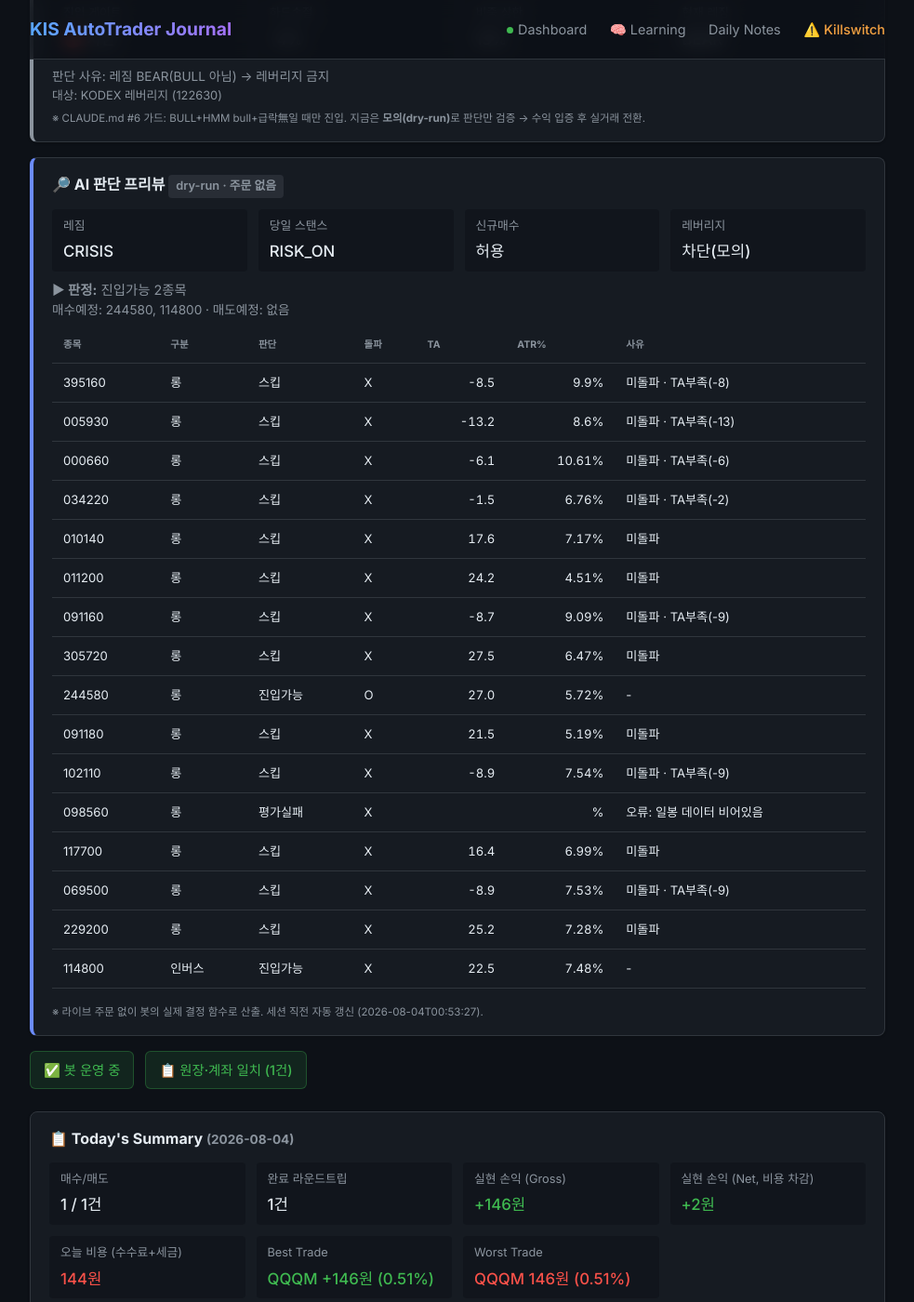
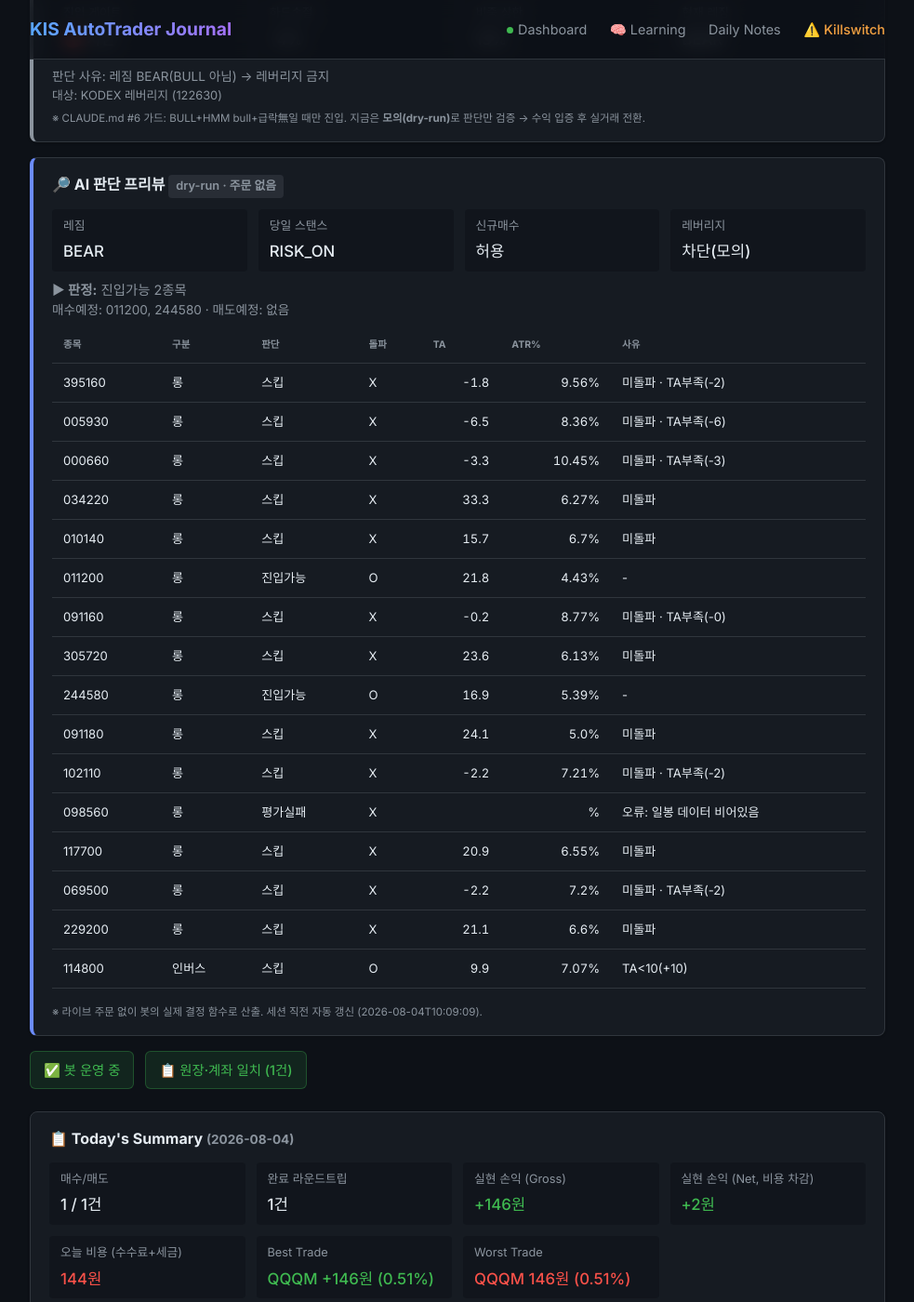
Before and after one commit to BudongJW/kis-trading-journal, a Jekyll site: the page built from index.html, in a window 1280 px wide and 1400 px high, scrolled down 645 px. Shown: the whole window at 93% size, without its empty margins (148-1131 px from the left). Built offline with Jekyll 4.4.1, drawn with Linux system fonts in a browser that asks for light colours; nearby versions of some CDN libraries.

Commit message:
auto: dry-run preview 08-04 01:10Z

```diff
--- a/_data/dry_run.json
+++ b/_data/dry_run.json
@@ -1,113 +1,103 @@
 {
-  "generated_at": "2026-08-04T00:53:27",
+  "generated_at": "2026-08-04T10:09:09",
   "mode": "DRY-RUN (읽기 전용, 주문 없음)",
   "market": {
-    "regime": "CRISIS",
+    "regime": "BEAR",
     "regime_blind": false,
-    "regime_detail": "카나리아 1/2 음전환 | ⚡급락 트리거 CRISIS → CAUTION에서 CRISIS 격상 (급락 CRISIS (1일 -8.9%, 3일 +10.8%))",
+    "regime_detail": "카나리아 1/2 음전환 | HMM bear (100%) → BEAR 격상",
     "day_stance": "RISK_ON",
     "day_stance_forced": true,
-    "briefing": "오늘 스탠스 수동강제 공격(RISK_ON) · 레짐 CRISIS·신뢰도 44% · 美 오버나이트 bullish(+1.0%) · 고변동(98.0%ile) · 예산 100%·최대 3종목·허용 롱/레버리지",
+    "briefing": "오늘 스탠스 수동강제 공격(RISK_ON) · 레짐 BEAR·신뢰도 41% · 美 오버나이트 bullish(+2.1%) · 고변동(96.0%ile) · 예산 100%·최대 3종목·허용 롱/레버리지",
     "blocks_new_buys": false
   },
   "gates": {
     "leverage_dry_run": true,
     "leverage_gate_allowed": false,
-    "leverage_gate_reason": "레짐 CRISIS(BULL 아님) → 레버리지 금지"
+    "leverage_gate_reason": "레짐 BEAR(BULL 아님) → 레버리지 금지"
   },
   "account": {
-    "cash": 23638,
-    "holdings_readable": {
-      "114800": 19
-    }
+    "cash": 29223,
+    "holdings_readable": "없음/조회실패"
   },
-  "holdings_risk": [
-    {
-      "symbol": "114800",
-      "qty": 19,
-      "price": 1146,
-      "would_sell": false,
-      "reason": ""
-    }
-  ],
+  "holdings_risk": [],
   "entry_candidates": [
     {
       "symbol": "395160",
       "type": "롱",
       "decision": "스킵",
       "breakout": false,
-      "ta": -8.5,
-      "atr_pct": 9.9,
+      "ta": -1.8,
+      "atr_pct": 9.56,
       "fee_gate_ok": true,
-      "why_skip": "미돌파 · TA부족(-8)"
+      "why_skip": "미돌파 · TA부족(-2)"
     },
     {
       "symbol": "005930",
       "type": "롱",
       "decision": "스킵",
       "breakout": false,
-      "ta": -13.2,
-      "atr_pct": 8.6,
+      "ta": -6.5,
+      "atr_pct": 8.36,
       "fee_gate_ok": true,
-      "why_skip": "미돌파 · TA부족(-13)"
+      "why_skip": "미돌파 · TA부족(-6)"
     },
     {
       "symbol": "000660",
       "type": "롱",
       "decision": "스킵",
       "breakout": false,
-      "ta": -6.1,
-      "atr_pct": 10.61,
+      "ta": -3.3,
+      "atr_pct": 10.45,
       "fee_gate_ok": true,
-      "why_skip": "미돌파 · TA부족(-6)"
+      "why_skip": "미돌파 · TA부족(-3)"
     },
     {
       "symbol": "034220",
       "type": "롱",
       "decision": "스킵",
       "breakout": false,
-      "ta": -1.5,
-      "atr_pct": 6.76,
+      "ta": 33.3,
+      "atr_pct": 6.27,
       "fee_gate_ok": true,
-      "why_skip": "미돌파 · TA부족(-2)"
+      "why_skip": "미돌파"
     },
     {
       "symbol": "010140",
       "type": "롱",
       "decision": "스킵",
       "breakout": false,
-      "ta": 17.6,
-      "atr_pct": 7.17,
+      "ta": 15.7,
+      "atr_pct": 6.7,
       "fee_gate_ok": true,
       "why_skip": "미돌파"
     },
     {
       "symbol": "011200",
       "type": "롱",
-      "decision": "스킵",
-      "breakout": false,
-      "ta": 24.2,
-      "atr_pct": 4.51,
+      "decision": "진입가능",
+      "breakout": true,
+      "ta": 21.8,
+      "atr_pct": 4.43,
       "fee_gate_ok": true,
-      "why_skip": "미돌파"
+      "why_skip": "-"
     },
     {
       "symbol": "091160",
       "type": "롱",
       "decision": "스킵",
       "breakout": false,
-      "ta": -8.7,
-      "atr_pct": 9.09,
+      "ta": -0.2,
+      "atr_pct": 8.77,
       "fee_gate_ok": true,
-      "why_skip": "미돌파 · TA부족(-9)"
+      "why_skip": "미돌파 · TA부족(-0)"
     },
     {
       "symbol": "305720",
       "type": "롱",
       "decision": "스킵",
       "breakout": false,
-      "ta": 27.5,
-      "atr_pct": 6.47,
+      "ta": 23.6,
+      "atr_pct": 6.13,
       "fee_gate_ok": true,
       "why_skip": "미돌파"
     },
@@ -116,8 +106,8 @@
       "type": "롱",
       "decision": "진입가능",
       "breakout": true,
-      "ta": 27.0,
-      "atr_pct": 5.72,
+      "ta": 16.9,
+      "atr_pct": 5.39,
       "fee_gate_ok": true,
       "why_skip": "-"
     },
@@ -126,8 +116,8 @@
       "type": "롱",
       "decision": "스킵",
       "breakout": false,
-      "ta": 21.5,
-      "atr_pct": 5.19,
+      "ta": 24.1,
+      "atr_pct": 5.0,
       "fee_gate_ok": true,
       "why_skip": "미돌파"
     },
@@ -136,10 +126,10 @@
       "type": "롱",
       "decision": "스킵",
       "breakout": false,
-      "ta": -8.9,
-      "atr_pct": 7.54,
+      "ta": -2.2,
+      "atr_pct": 7.21,
       "fee_gate_ok": true,
-      "why_skip": "미돌파 · TA부족(-9)"
+      "why_skip": "미돌파 · TA부족(-2)"
     },
     {
       "symbol": "098560",
@@ -152,8 +142,8 @@
       "type": "롱",
       "decision": "스킵",
       "breakout": false,
-      "ta": 16.4,
-      "atr_pct": 6.99,
+      "ta": 20.9,
+      "atr_pct": 6.55,
       "fee_gate_ok": true,
       "why_skip": "미돌파"
     },
@@ -162,136 +152,136 @@
       "type": "롱",
       "decision": "스킵",
       "breakout": false,
-      "ta": -8.9,
-      "atr_pct": 7.53,
+      "ta": -2.2,
+      "atr_pct": 7.2,
       "fee_gate_ok": true,
-      "why_skip": "미돌파 · TA부족(-9)"
+      "why_skip": "미돌파 · TA부족(-2)"
     },
     {
       "symbol": "229200",
       "type": "롱",
       "decision": "스킵",
       "breakout": false,
-      "ta": 25.2,
-      "atr_pct": 7.28,
+      "ta": 21.1,
+      "atr_pct": 6.6,
       "fee_gate_ok": true,
       "why_skip": "미돌파"
     },
     {
       "symbol": "114800",
       "type": "인버스",
-      "entry_via": "TA신호(+22)",
-      "decision": "진입가능",
-      "breakout": false,
-      "ta": 22.5,
-      "atr_pct": 7.48,
+      "entry_via": "-",
+      "decision": "스킵",
+      "breakout": true,
+      "ta": 9.9,
+      "atr_pct": 7.07,
       "fee_gate_ok": true,
-      "why_skip": "-"
+      "why_skip": "TA<10(+10)"
     }
   ],
   "gap_recovery": {
     "enabled_live": true,
-    "now_kst": "00:54",
+    "now_kst": "10:09",
     "window": "09:00~09:20",
     "candidates": [
       {
         "symbol": "395160",
         "name": "KODEX 미국나스닥100TR",
         "decision": "스킵",
-        "gap_open_pct": -1.36,
-        "intraday_pct": -4.83,
+        "gap_open_pct": 4.11,
+        "intraday_pct": -6.78,
         "in_window": false,
-        "reason": "CRISIS 레짐 제외"
+        "reason": "개장윈도(09:00~09:20) 경과 — 추격 방지"
       },
       {
         "symbol": "005930",
         "name": "삼성전자",
         "decision": "스킵",
-        "gap_open_pct": -5.52,
-        "intraday_pct": -3.43,
+        "gap_open_pct": 2.09,
+        "intraday_pct": -6.34,
         "in_window": false,
-        "reason": "CRISIS 레짐 제외"
+        "reason": "개장윈도(09:00~09:20) 경과 — 추격 방지"
       },
       {
         "symbol": "000660",
         "name": "SK하이닉스",
         "decision": "스킵",
-        "gap_open_pct": -4.42,
-        "intraday_pct": -4.57,
+        "gap_open_pct": 3.38,
+        "intraday_pct": -7.47,
         "in_window": false,
-        "reason": "CRISIS 레짐 제외"
+        "reason": "개장윈도(09:00~09:20) 경과 — 추격 방지"
       },
       {
         "symbol": "034220",
         "name": "LG디스플레이",
         "decision": "스킵",
-        "gap_open_pct": -2.71,
-        "intraday_pct": 2.23,
+        "gap_open_pct": 0.0,
+        "intraday_pct": 0.0,
         "in_window": false,
-        "reason": "CRISIS 레짐 제외"
+        "reason": "개장윈도(09:00~09:20) 경과 — 추격 방지"
       },
       {
         "symbol": "010140",
         "name": "삼성중공업",
         "decision": "스킵",
-        "gap_open_pct": -1.64,
-        "intraday_pct": -0.48,
+        "gap_open_pct": 0.24,
+        "intraday_pct": 0.0,
         "in_window": false,
-        "reason": "CRISIS 레짐 제외"
+        "reason": "개장윈도(09:00~09:20) 경과 — 추격 방지"
       },
       {
         "symbol": "011200",
         "name": "HMM",
         "decision": "스킵",
-        "gap_open_pct": -1.43,
-        "intraday_pct": 0.48,
+        "gap_open_pct": -1.45,
+        "intraday_pct": 3.42,
         "in_window": false,
-        "reason": "CRISIS 레짐 제외"
+        "reason": "개장윈도(09:00~09:20) 경과 — 추격 방지"
       },
       {
         "symbol": "091160",
         "name": "KODEX 반도체",
         "decision": "스킵",
-        "gap_open_pct": -4.9,
-        "intraday_pct": -2.61,
+        "gap_open_pct": 2.34,
+        "intraday_pct": -5.13,
         "in_window": false,
-        "reason": "CRISIS 레짐 제외"
+        "reason": "개장윈도(09:00~09:20) 경과 — 추격 방지"
       },
       {
         "symbol": "305720",
         "name": "KODEX 2차전지",
         "decision": "스킵",
-        "gap_open_pct": -2.74,
-        "intraday_pct": -1.05,
+        "gap_open_pct": 2.19,
+        "intraday_pct": -0.4,
         "in_window": false,
-        "reason": "CRISIS 레짐 제외"
+        "reason": "개장윈도(09:00~09:20) 경과 — 추격 방지"
       },
       {
         "symbol": "244580",
         "name": "KODEX 바이오",
         "decision": "스킵",
-        "gap_open_pct": -1.62,
-        "intraday_pct": 6.32,
+        "gap_open_pct": 0.26,
+        "intraday_pct": 6.7,
         "in_window": false,
-        "reason": "CRISIS 레짐 제외"
+        "reason": "개장윈도(09:00~09:20) 경과 — 추격 방지"
       },
       {
         "symbol": "091180",
         "name": "KODEX 자동차",
         "decision": "스킵",
-        "gap_open_pct": -2.13,
-        "intraday_pct": 3.18,
+        "gap_open_pct": -0.74,
+        "intraday_pct": -2.02,
         "in_window": false,
-        "reason": "CRISIS 레짐 제외"
+        "reason": "개장윈도(09:00~09:20) 경과 — 추격 방지"
       },
       {
         "symbol": "102110",
         "name": "KODEX 금융",
         "decision": "스킵",
-        "gap_open_pct": -7.61,
-        "intraday_pct": -1.81,
+        "gap_open_pct": 1.1,
+        "intraday_pct": -3.85,
         "in_window": false,
-        "reason": "CRISIS 레짐 제외"
+        "reason": "개장윈도(09:00~09:20) 경과 — 추격 방지"
       },
       {
         "symbol": "098560",
@@ -306,44 +296,44 @@
         "symbol": "117700",
         "name": "KODEX 철강",
         "decision": "스킵",
-        "gap_open_pct": -0.63,
-        "intraday_pct": 3.52,
+        "gap_open_pct": 0.0,
+        "intraday_pct": 2.88,
         "in_window": false,
-        "reason": "CRISIS 레짐 제외"
+        "reason": "개장윈도(09:00~09:20) 경과 — 추격 방지"
       },
       {
         "symbol": "069500",
         "name": "KODEX KOSPI200",
         "decision": "스킵",
-        "gap_open_pct": -6.29,
-        "intraday_pct": -2.82,
+        "gap_open_pct": 1.63,
+        "intraday_pct": -4.36,
         "in_window": false,
-        "reason": "CRISIS 레짐 제외"
+        "reason": "개장윈도(09:00~09:20) 경과 — 추격 방지"
       },
       {
         "symbol": "229200",
         "name": "KODEX KOSDAQ150",
         "decision": "스킵",
-        "gap_open_pct": -3.1,
-        "intraday_pct": 6.35,
+        "gap_open_pct": 2.33,
+        "intraday_pct": 1.45,
         "in_window": false,
-        "reason": "CRISIS 레짐 제외"
+        "reason": "개장윈도(09:00~09:20) 경과 — 추격 방지"
       }
     ]
   },
   "morning_momentum": {
     "enabled_live": true,
-    "now_kst": "00:54",
+    "now_kst": "10:09",
     "window": "09:00~14:00",
     "up_th": 0.6,
     "down_th": 0.6,
     "benchmark": "069500",
-    "direction": "none",
-    "in_window": false,
-    "move_pct": -8.93,
-    "intraday_pct": -2.82,
-    "would_enter": false,
-    "reason": "윈도 밖(00:54∉09:00~14:00)"
+    "direction": "inverse",
+    "in_window": true,
+    "move_pct": -2.78,
+    "intraday_pct": -4.34,
+    "would_enter": true,
+    "reason": "하락 아침추세 (전일대비 -2.78%, 시가대비 -4.34%)"
   },
   "us_entry_candidates": [
     {
@@ -360,8 +350,8 @@
       "type": "long",
       "decision": "진입가능",
       "breakout": true,
-      "ta": 20.5,
-      "atr_pct": 1.15,
+      "ta": 15.9,
+      "atr_pct": 1.17,
       "why_skip": "-"
     },
     {
@@ -369,45 +359,45 @@
       "type": "long",
       "decision": "스킵",
       "breakout": false,
-      "ta": -3.2,
-      "atr_pct": 1.11,
-      "why_skip": "미돌파 · TA부족(-3)"
+      "ta": -15.5,
+      "atr_pct": 1.12,
+      "why_skip": "미돌파 · TA부족(-16)"
     },
     {
       "symbol": "SH",
       "type": "inverse",
       "decision": "스킵",
       "breakout": false,
-      "ta": -3.7,
-      "atr_pct": 0.99,
-      "why_skip": "미돌파 · TA부족(-4)"
+      "ta": -6.8,
+      "atr_pct": 1.01,
+      "why_skip": "미돌파 · TA부족(-7)"
     },
     {
       "symbol": "PSQ",
       "type": "inverse",
       "decision": "스킵",
       "breakout": false,
-      "ta": 9.2,
-      "atr_pct": 1.74,
-      "why_skip": "미돌파 · TA부족(+9)"
+      "ta": 13.0,
+      "atr_pct": 1.78,
+      "why_skip": "미돌파 · TA부족(+13)"
     },
     {
       "symbol": "TLT",
       "type": "defensive",
       "decision": "스킵",
       "breakout": false,
-      "ta": -7.2,
+      "ta": 2.5,
       "atr_pct": 0.57,
-      "why_skip": "미돌파 · TA부족(-7) · 수수료게이트"
+      "why_skip": "미돌파 · TA부족(+2) · 수수료게이트"
     },
     {
       "symbol": "SHY",
       "type": "defensive",
       "decision": "스킵",
       "breakout": false,
-      "ta": 20.3,
+      "ta": 14.1,
       "atr_pct": 0.08,
-      "why_skip": "미돌파 · 수수료게이트"
+      "why_skip": "미돌파 · TA부족(+14) · 수수료게이트"
     }
   ],
   "us_summary": {
@@ -417,8 +407,8 @@
   },
   "summary": {
     "would_buy": [
-      "244580",
-      "114800"
+      "011200",
+      "244580"
     ],
     "would_sell": [],
     "new_buys_blocked_by_stance": false,
```
